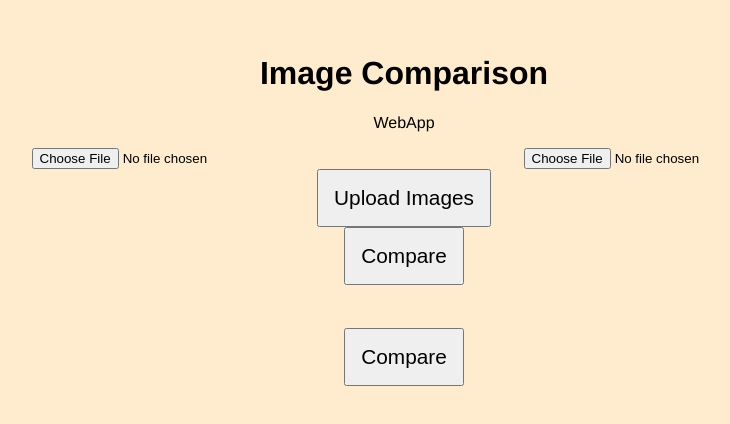
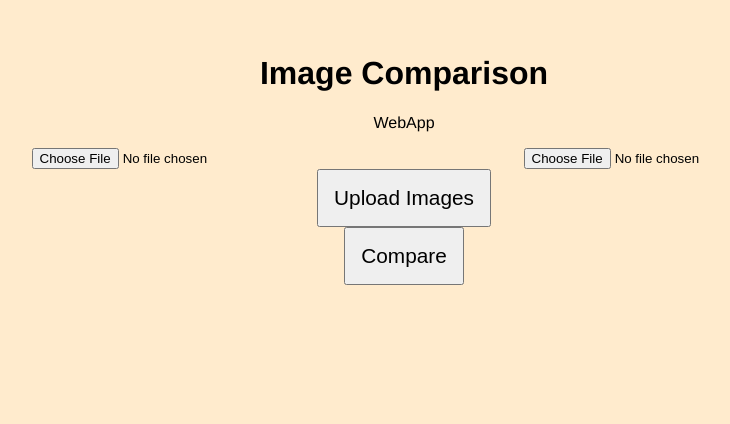
Before and after one commit to SaulOsorio/ImageComparisonApp, a React (Vite) app in the folder ui/: page / in a window 1280 px wide. Shown: the part 114-538 px from the top of the page, without its empty margins (236-966 px from the left). Built offline with nearby package versions, Linux system fonts and the light colour scheme.

Commit message:
Added get with info about the file

```diff
--- a/ui/src/Compare.jsx
+++ b/ui/src/Compare.jsx
@@ -10,9 +10,9 @@ export const CompareBttn = (files) =>{
         console.log("compareImage."+ files.imageCompareName.split('.')[1]);
         fetch('http://localhost:8080/compare',{
         method: 'POST',
-        body: {baseImageName: "baseImage." + files.baseImageName.split('.')[1],
+        body: JSON.stringify({baseImageName: "baseImage." + files.baseImageName.split('.')[1],
                 compareImageName: "compareImage."+ files.imageCompareName.split('.')[1]},
-        })
+        )})
         //   .then(response => response.json())
         //   .then(data => setData(response.json()))
         //   .catch(error => console.error(error));
--- a/ui/src/Titles.jsx
+++ b/ui/src/Titles.jsx
@@ -14,7 +14,7 @@ import './style.css'
 
 export const TitleSection = ({title, subtitle}) =>{
     return (
-        <div class = "Titles" >
+        <div className = "Titles" >
         <h1 className='center'>{ title }</h1>
         <p className='center'>{ subtitle }</p>
        </div>
--- a/ui/src/main.jsx
+++ b/ui/src/main.jsx
@@ -10,6 +10,5 @@ ReactDOM.createRoot( document.getElementById('root')).render(
     <React.StrictMode>
         <TitleSection title="Image Comparison" subtitle="WebApp"/>
         <Bttn/>
-        <CompareBttn/>
     </React.StrictMode>
 );
```
